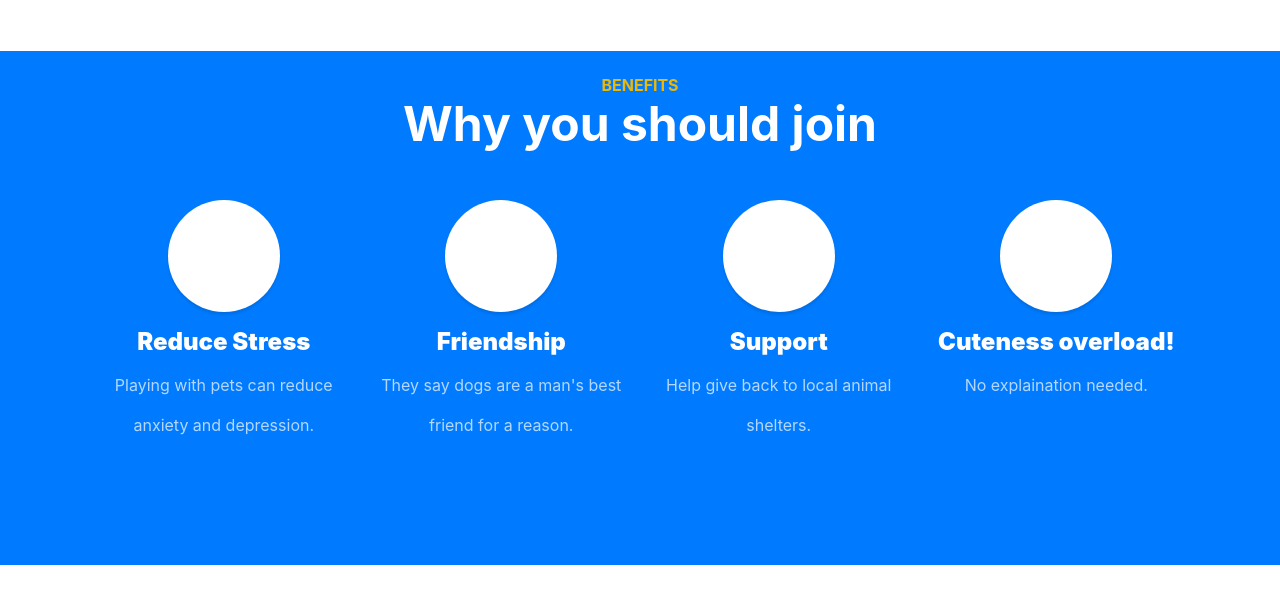
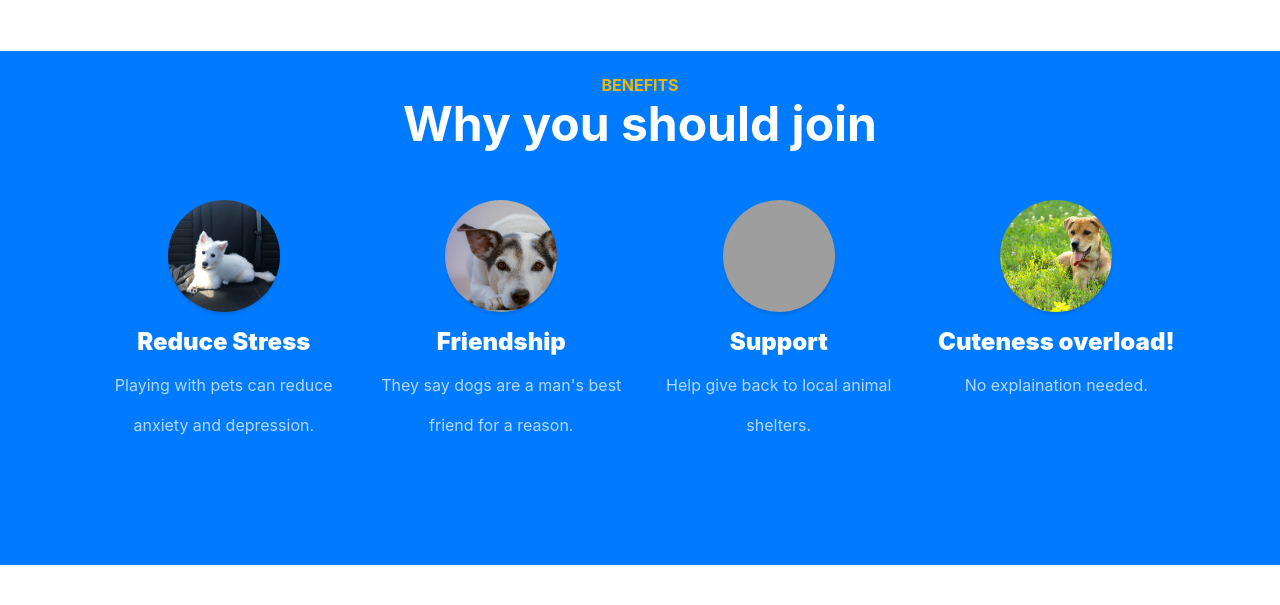
Before and after one commit to ika-musuko/subpup, a Flask app: page / in a window 1280 px wide. Shown: the part 1047-1652 px from the top of the page. Run offline with Flask 2, Linux system fonts and the light colour scheme; some libraries are stand-ins or nearby versions; grey boxes are pictures that could not be loaded.

Commit message:
new dog photos

```diff
--- a/backend/project/templates/index_not_logged_in.html
+++ b/backend/project/templates/index_not_logged_in.html
@@ -67,7 +67,7 @@
   </div>
   <div class="row">
     <div class="col-lg-3 col-md-6 mb-5 mb-lg-0">
-      <span class="service-icon rounded-circle mx-auto mb-3">
+      <span class="a service-icon rounded-circle mx-auto mb-3">
         <i class="icon-screen-smartphone"></i>
       </span>
       <h4>
@@ -76,7 +76,7 @@
       <p class="text-faded mb-0">Playing with pets can reduce anxiety and depression.</p>
     </div>
     <div class="col-lg-3 col-md-6 mb-5 mb-lg-0">
-      <span class="service-icon rounded-circle mx-auto mb-3">
+      <span class="b service-icon rounded-circle mx-auto mb-3">
         <i class="icon-pencil"></i>
       </span>
       <h4>
@@ -85,7 +85,7 @@
       <p class="text-faded mb-0">They say dogs are a man's best friend for a reason.</p>
     </div>
     <div class="col-lg-3 col-md-6 mb-5 mb-md-0">
-      <span class="service-icon rounded-circle mx-auto mb-3">
+      <span class="c service-icon rounded-circle mx-auto mb-3">
         <i class="icon-like"></i>
       </span>
       <h4>
@@ -96,7 +96,7 @@
         Help give back to local animal shelters.</p>
     </div>
     <div class="col-lg-3 col-md-6">
-      <span class="service-icon rounded-circle mx-auto mb-3">
+      <span class="d service-icon rounded-circle mx-auto mb-3">
         <i class="icon-mustache"></i>
       </span>
       <h4>
@@ -117,6 +117,25 @@
 
 
 <style>
+
+    .a {
+        background-image: url('../static/imgs/dog-6.jpg');
+        background-size: cover;
+    }
+
+    .b {
+        background-image: url('../static/imgs/dog-3.jpg');
+        background-size: cover;
+    }
+    .c {
+        background-image: url('../static/imgs/carouseldog5.jpg');
+        background-size: cover;
+    }
+
+    .d {
+        background-image: url('../static/imgs/dog-4.jpg');
+        background-size: cover;
+    }
 
   #services {
     padding-top: 25px;
@@ -148,6 +167,8 @@
         line-height: 40px;
         //width: 75%;
     }
+
+
 
 
 .service-icon {
```
